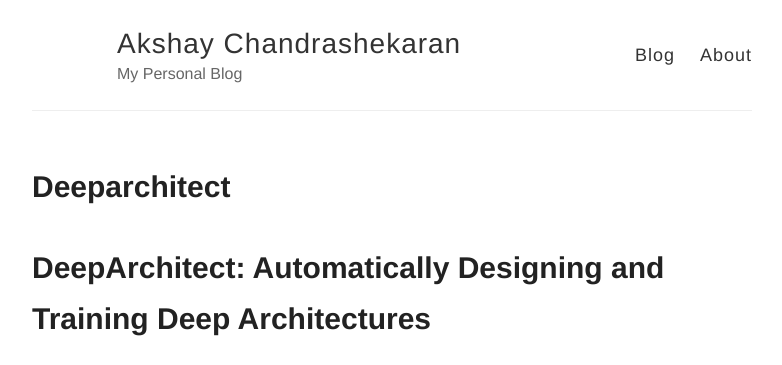
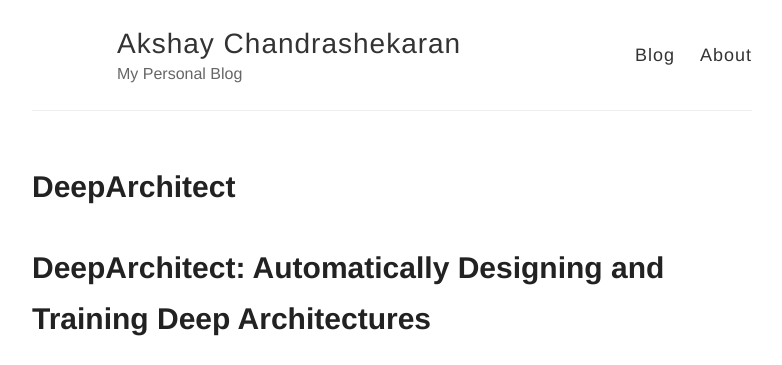
Before and after one commit to akshayc11/blog, a Jekyll site: the page built from _posts/2017-05-29-DeepArchitect.md, in a window 1280 px wide and 900 px high. Shown: the top 365 px of the window, without its empty margins (248-1030 px from the left). Built offline with Jekyll 4.4.1, drawn with Linux system fonts in a browser that asks for light colours; our own code applies the rules of GitHub Pages for plain Markdown files; some of the changed lines change nothing that is shown.

Commit message:
Fixing the visual format

```diff
--- a/_posts/2017-05-29-DeepArchitect.md
+++ b/_posts/2017-05-29-DeepArchitect.md
@@ -1,3 +1,9 @@
+---
+layout: post
+title: DeepArchitect
+---
+
+
 # [DeepArchitect: Automatically Designing and Training Deep Architectures](https://www.cs.cmu.edu/~negrinho/assets/papers/deep_architect/deep_architect.pdf)
 
 ## Authors:
```
